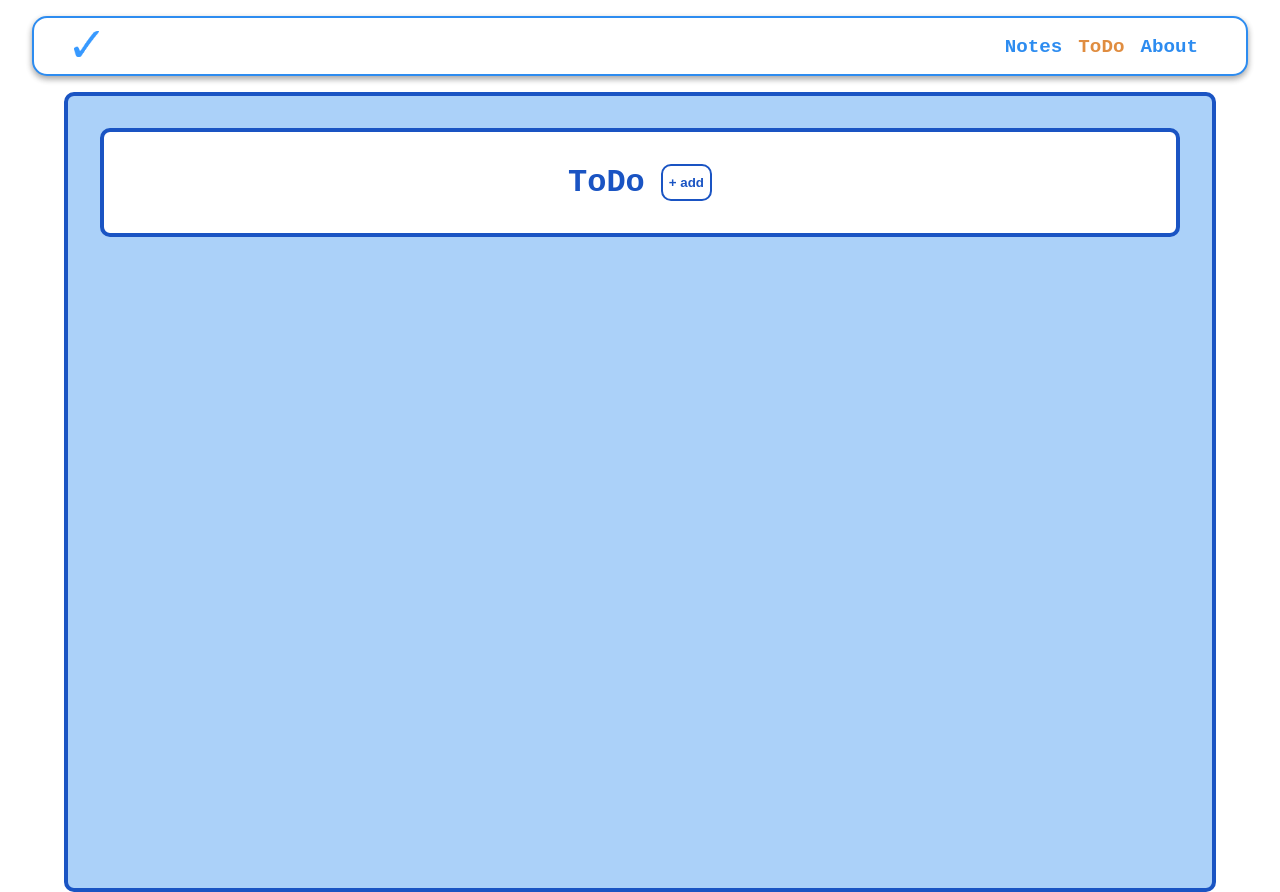
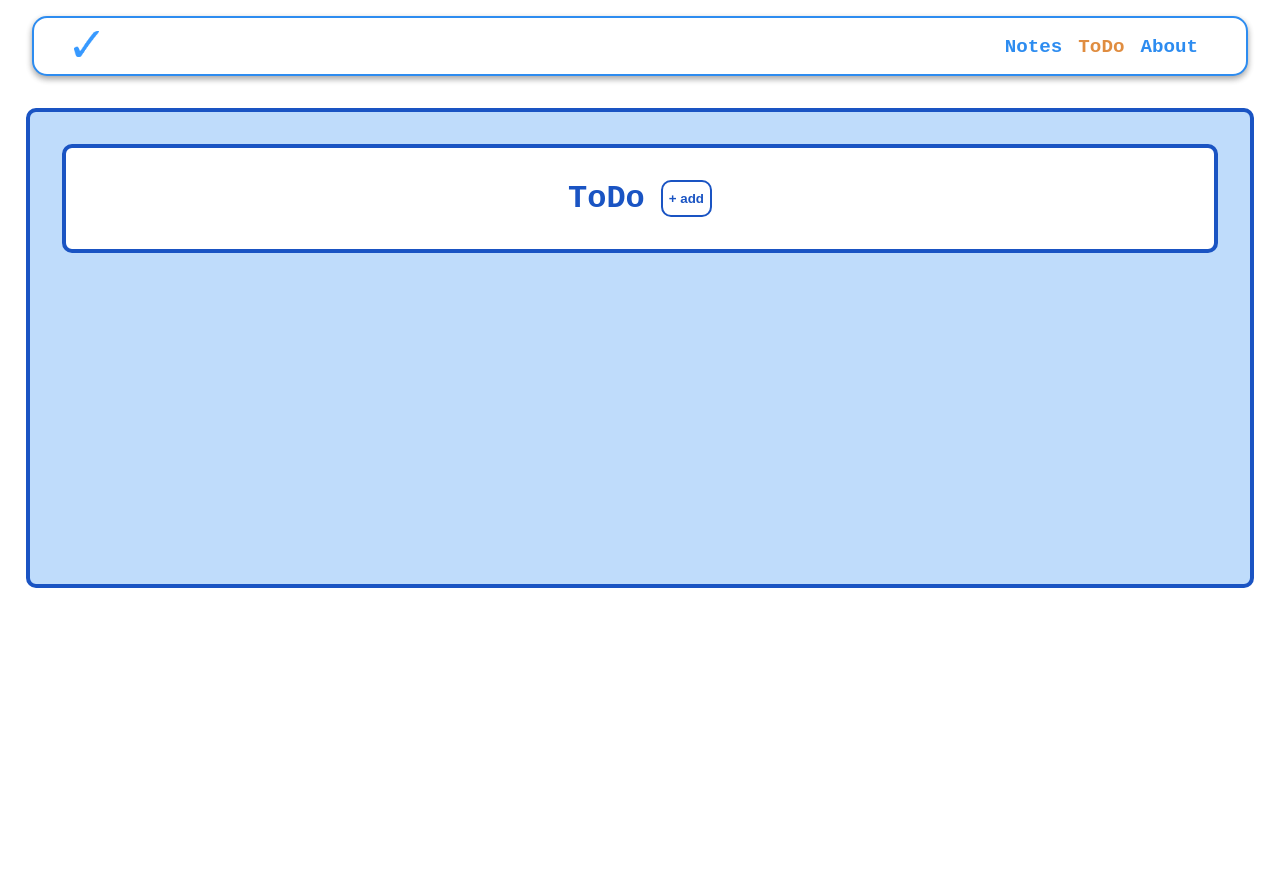
Before and after one commit to chelsiatong/Check-It, a React (Create React App) app: page /todo in a window 1280 px wide. After the commit the page ends 800 px from the top, so only its background shows below. Built offline with nearby package versions, Linux system fonts and the light colour scheme.

Commit message:
styling todo

```diff
--- a/package.json
+++ b/package.json
@@ -14,7 +14,6 @@
     "react-scripts": "5.0.1",
     "react-scroll": "^1.8.7",
     "react-uuid": "^1.0.2",
-    "reactstrap": "^9.1.2",
     "sass": "^1.54.0",
     "web-vitals": "^2.1.4"
   },
--- a/src/components/ToDo/todocard/todocard.js
+++ b/src/components/ToDo/todocard/todocard.js
@@ -19,7 +19,7 @@ function ToDoCard({ taskObj, index, deleteTask, updateListArr }) {
 
     return (
         <>
-            <div className="card__container">
+            <div className="card">
                 <span className="card__head">{taskObj.Name}</span>
                 <p className="card__description">{taskObj.Description}</p>
                 <div>
--- a/src/components/ToDo/todocard/todocard.scss
+++ b/src/components/ToDo/todocard/todocard.scss
@@ -3,18 +3,22 @@
 @use '../../../styles/partials/variables';
 
 .card {
+    width: 70%;
+    min-height: 13rem;
+    background-color: variables.$White;
+    border: 3px solid variables.$Orange-Accent;
+    border-radius: 10px;
+    padding: 0.5rem 1rem;
+    margin: 1rem;
 
+    @include mixins.tablet {
+        width: 40%;
+    }
 
-    &__container {
-        margin: 1rem;
-        width: 40%;
-        min-height: 10rem;
-        background-color: variables.$White;
-        border: 3px solid variables.$Orange-Accent;
-        border-radius: 10px;
-        padding: 0.5rem 1rem;
+    @include mixins.desktop {
+        width: 30%;
+    }
 
-    }
 
     &__button {
         cursor: pointer;
--- a/src/components/ToDo/todolist/todolist.scss
+++ b/src/components/ToDo/todolist/todolist.scss
@@ -4,14 +4,22 @@
 
 .todo {
     text-align: center;
-    background-color: rgba(45, 140, 240, 0.4);
+    background-color: rgba(45, 140, 240, 0.3);
     padding-top: 2rem;
     border: 4px solid variables.$Dark_Blue;
     border-radius: 10px;
-    width: 90%;
-    height: 50rem;
+    width: 88%;
+    min-height: calc(100vh - 20rem);
     display: block;
-    margin: auto;
+    margin: 2rem auto;
+
+    @include mixins.tablet {
+        width: 90%;
+    }
+
+    @include mixins.desktop {
+        width: 96%;
+    }
 
 
     &__header {
@@ -52,8 +60,7 @@
         display: flex;
         flex-wrap: wrap;
         justify-content: space-evenly;
-        height: 10rem;
-        width: 20rem;
+
     }
 
 }
```
Also changed, not shown: 1 other file (tests, documents, lock files or other folders).
